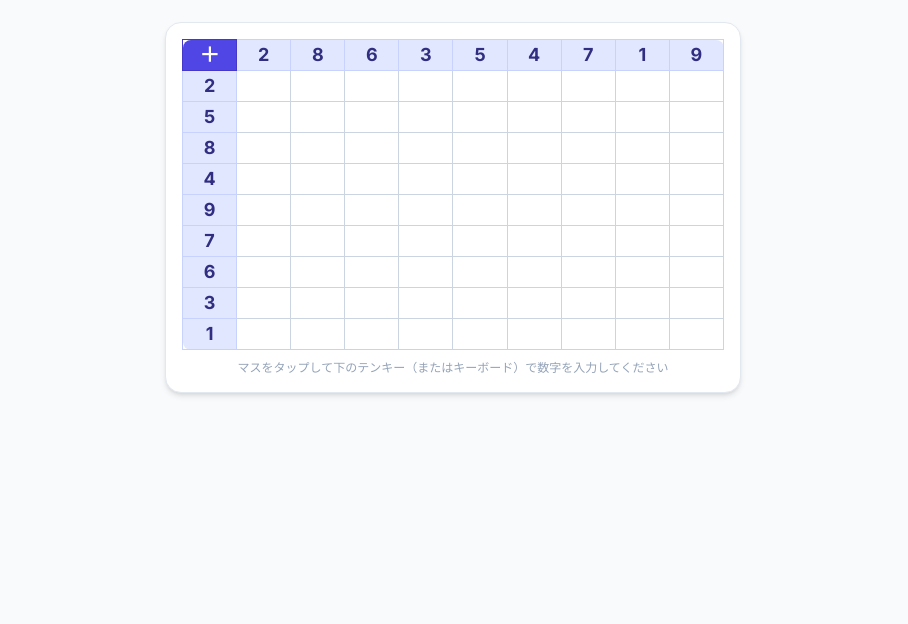
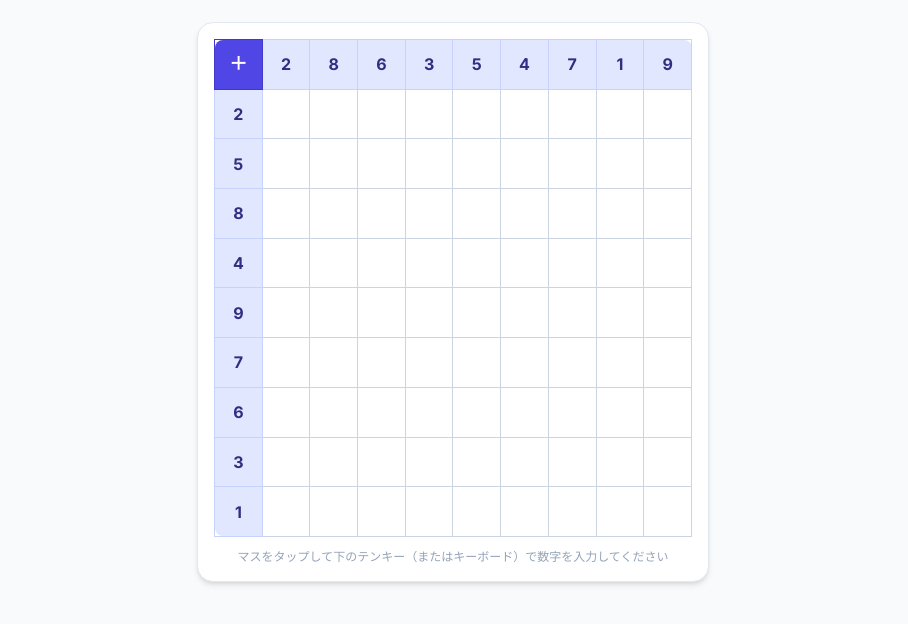
Before and after one commit to nemu-jp-tata/Tata-tool, a plain HTML site: page 100masu.html in a window 1280 px wide. Shown: the part 64-688 px from the top of the page, without its empty margins (187-1095 px from the left). Drawn offline with nearby package versions, Linux system fonts and the light colour scheme.

Commit message:
Update 100masu.html

```diff
--- a/100masu.html
+++ b/100masu.html
@@ -16,6 +16,28 @@
             touch-action: manipulation;
             -webkit-tap-highlight-color: transparent;
         }
+        /* 各マスのサイズを正方形に固定するための設定 */
+        .calc-grid-table {
+            table-layout: fixed;
+            width: 100%;
+            aspect-ratio: 10 / 10; /* 全体として10x10の正方形ベースにする */
+        }
+        .calc-cell, .calc-header {
+            width: 10%;
+            height: 0;
+            padding-bottom: 10%; /* CSSテクニック：横幅に対する高さの割合を100%（正方形）にする */
+            position: relative;
+        }
+        .cell-content {
+            position: absolute;
+            top: 0;
+            left: 0;
+            width: 100%;
+            height: 100%;
+            display: flex;
+            align-items: center;
+            justify-content: center;
+        }
         .calc-cell {
             transition: background-color 0.15s ease, transform 0.1s ease, box-shadow 0.15s ease;
         }
@@ -26,7 +48,6 @@
             background-color: #fef08a !important; /* yellow-200 */
             box-shadow: inset 0 0 0 3px #eab308; /* yellow-500 */
             z-index: 10;
-            position: relative;
         }
         .cell-correct {
             background-color: #dcfce7 !important; /* green-100 */
@@ -110,13 +131,13 @@
 
     <!-- メインコンテンツ：81マス計算グリッド -->
     <main class="flex-1 flex flex-col items-center justify-start p-2 sm:p-6 pb-72 sm:pb-80">
-        <div class="w-full max-w-xl bg-white p-1.5 sm:p-4 rounded-2xl shadow-md border border-slate-200">
-            <div class="w-full overflow-x-auto">
-                <table id="calc-grid" class="w-full border-collapse table-fixed select-none">
-                    <!-- JavaScriptで10x10（ヘッダー含む9x9マス）のテーブルを生成 -->
+        <div class="w-full max-w-lg bg-white p-2 sm:p-4 rounded-2xl shadow-md border border-slate-200">
+            <div class="w-full overflow-hidden">
+                <table id="calc-grid" class="calc-grid-table border-collapse select-none">
+                    <!-- JavaScriptで10x10の正方形テーブルを生成 -->
                 </table>
             </div>
-            <p class="text-xs text-slate-400 text-center mt-2.5">
+            <p class="text-xs text-slate-400 text-center mt-3">
                 マスをタップして下のテンキー（またはキーボード）で数字を入力してください
             </p>
         </div>
@@ -146,7 +167,7 @@
                 </div>
             </div>
 
-            <!-- 0〜9 数字ボタン（0も完備） -->
+            <!-- 0〜9 数字ボタン -->
             <div class="grid grid-cols-5 gap-1.5 sm:gap-2">
                 <button type="button" data-num="1" class="num-btn bg-slate-50 hover:bg-indigo-50 active:bg-indigo-600 active:text-white text-slate-800 font-bold text-xl sm:text-2xl py-3 sm:py-3.5 rounded-xl border border-slate-200 shadow-sm transition cursor-pointer">1</button>
                 <button type="button" data-num="2" class="num-btn bg-slate-50 hover:bg-indigo-50 active:bg-indigo-600 active:text-white text-slate-800 font-bold text-xl sm:text-2xl py-3 sm:py-3.5 rounded-xl border border-slate-200 shadow-sm transition cursor-pointer">2</button>
@@ -174,10 +195,10 @@
 
     <script>
         document.addEventListener('DOMContentLoaded', () => {
-            let colNumbers = []; // 9個の数字 (1〜9)
-            let rowNumbers = []; // 9個の数字 (1〜9 または 引き算用)
-            let userAnswers = Array.from({ length: 9 }, () => Array(9).fill('')); // 9x9のユーザー入力値
-            let selectedCell = null; // { row: number, col: number }
+            let colNumbers = [];
+            let rowNumbers = [];
+            let userAnswers = Array.from({ length: 9 }, () => Array(9).fill(''));
+            let selectedCell = null;
             let calcMode = 'add';
             let isChecked = false;
 
@@ -202,9 +223,6 @@
             const btnClear = document.getElementById('btn-clear');
             const numButtons = document.querySelectorAll('.num-btn');
 
-            /**
-             * 1〜9の重複なしのランダム配列（9個）を生成する
-             */
             function generateShuffledDigits() {
                 const digits = [1, 2, 3, 4, 5, 6, 7, 8, 9];
                 for (let i = digits.length - 1; i > 0; i--) {
@@ -214,13 +232,10 @@
                 return digits;
             }
 
-            /**
-             * 引き算モード用：答えが負にならないように左端（引かれる数）を10〜18にする
-             */
             function generateRowDigits(mode) {
                 const base = generateShuffledDigits();
                 if (mode === 'sub') {
-                    return base.map(n => n + 9); // 10〜18の範囲
+                    return base.map(n => n + 9);
                 }
                 return base;
             }
@@ -292,51 +307,50 @@
             }
 
             /**
-             * 10x10（ヘッダー含む9x9マス）のテーブルHTMLを構築
+             * 10x10の正方形レイアウトに対応したグリッド構築
              */
             function renderGrid() {
                 gridTable.innerHTML = '';
                 const opSymbol = getOperatorSymbol(calcMode);
-                const cellWidthPercent = `${(100 / 10).toFixed(2)}%`;
 
-                // 1. ヘッダー行 (1行目: 左上記号 + 上端9個の数字)
+                // 1. ヘッダー行
                 const thead = document.createElement('thead');
                 const headerRow = document.createElement('tr');
 
                 const cornerTh = document.createElement('th');
-                cornerTh.style.width = cellWidthPercent;
-                cornerTh.className = 'aspect-square bg-indigo-600 text-white font-bold text-base sm:text-xl border border-indigo-700 rounded-tl-lg select-none';
-                cornerTh.textContent = opSymbol;
+                cornerTh.className = 'calc-header bg-indigo-600 text-white font-bold text-sm sm:text-lg border border-indigo-700 rounded-tl-lg select-none';
+                cornerTh.innerHTML = `<div class="cell-content">${opSymbol}</div>`;
                 headerRow.appendChild(cornerTh);
 
                 colNumbers.forEach((num, cIdx) => {
                     const th = document.createElement('th');
-                    th.style.width = cellWidthPercent;
-                    th.className = `aspect-square bg-indigo-100 text-indigo-900 font-bold text-sm sm:text-lg border border-indigo-200 ${cIdx === 8 ? 'rounded-tr-lg' : ''}`;
-                    th.textContent = num;
+                    th.className = `calc-header bg-indigo-100 text-indigo-900 font-bold text-xs sm:text-base border border-indigo-200 ${cIdx === 8 ? 'rounded-tr-lg' : ''}`;
+                    th.innerHTML = `<div class="cell-content">${num}</div>`;
                     headerRow.appendChild(th);
                 });
                 thead.appendChild(headerRow);
                 gridTable.appendChild(thead);
 
-                // 2. データ行 (9行: 左端ヘッダー数字 + 9個の回答マス)
+                // 2. データ行
                 const tbody = document.createElement('tbody');
                 rowNumbers.forEach((rowNum, rIdx) => {
                     const tr = document.createElement('tr');
 
                     const rowTh = document.createElement('th');
-                    rowTh.style.width = cellWidthPercent;
-                    rowTh.className = `aspect-square bg-indigo-100 text-indigo-900 font-bold text-sm sm:text-lg border border-indigo-200 ${rIdx === 8 ? 'rounded-bl-lg' : ''}`;
-                    rowTh.textContent = rowNum;
+                    rowTh.className = `calc-header bg-indigo-100 text-indigo-900 font-bold text-xs sm:text-base border border-indigo-200 ${rIdx === 8 ? 'rounded-bl-lg' : ''}`;
+                    rowTh.innerHTML = `<div class="cell-content">${rowNum}</div>`;
                     tr.appendChild(rowTh);
 
                     for (let cIdx = 0; cIdx < 9; cIdx++) {
                         const td = document.createElement('td');
-                        td.style.width = cellWidthPercent;
                         td.dataset.row = rIdx;
                         td.dataset.col = cIdx;
-                        td.className = `calc-cell aspect-square text-center font-bold text-sm sm:text-lg border border-slate-300 bg-white cursor-pointer hover:bg-slate-50 ${rIdx === 8 && cIdx === 8 ? 'rounded-br-lg' : ''}`;
-                        td.textContent = userAnswers[rIdx][cIdx];
+                        td.className = `calc-cell text-center font-bold text-xs sm:text-base border border-slate-300 bg-white cursor-pointer hover:bg-slate-50 ${rIdx === 8 && cIdx === 8 ? 'rounded-br-lg' : ''}`;
+
+                        const div = document.createElement('div');
+                        div.className = 'cell-content';
+                        div.textContent = userAnswers[rIdx][cIdx];
+                        td.appendChild(div);
 
                         td.addEventListener('click', () => {
                             selectCell(rIdx, cIdx);
@@ -428,7 +442,8 @@
                 }
 
                 userAnswers[row][col] = currentVal;
-                if (td) td.textContent = currentVal;
+                const div = td.querySelector('.cell-content');
+                if (div) div.textContent = currentVal;
                 updateEquationDisplay();
             }
 
@@ -438,7 +453,8 @@
                 userAnswers[row][col] = '';
                 const td = getCellElement(row, col);
                 if (td) {
-                    td.textContent = '';
+                    const div = td.querySelector('.cell-content');
+                    if (div) div.textContent = '';
                     td.classList.remove('cell-correct', 'cell-incorrect');
                 }
                 updateEquationDisplay();
```
